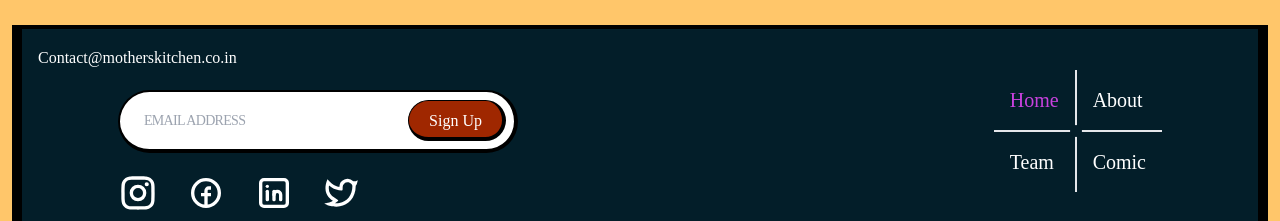
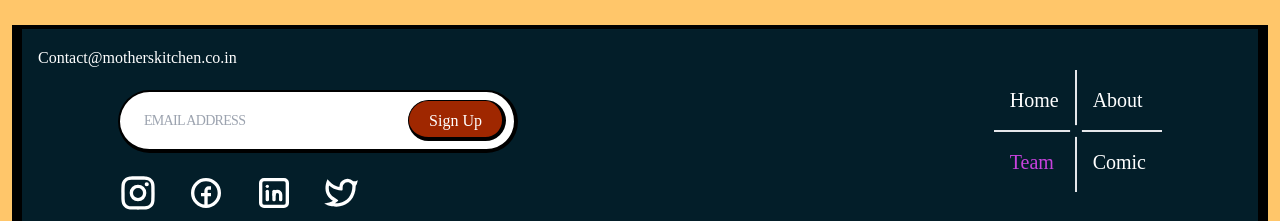
Before and after one commit to Rajat-Raghuvanshi-0512/mother-kitchen, a React (Vite) app in the folder mother-kitchen-frontend/: page /team in a window 1280 px wide. Shown: the part 2264-2485 px from the top of the page. Built offline with nearby package versions, Linux system fonts and the light colour scheme; a web font is replaced by a local one.

Commit message:
Minor bug fixes

```diff
--- a/mother-kitchen-frontend/src/components/Footer.jsx
+++ b/mother-kitchen-frontend/src/components/Footer.jsx
@@ -4,8 +4,9 @@ import { RiInstagramLine, RiTwitterLine, RiUser3Fill } from 'react-icons/ri'
 import { TbBrandLinkedin } from 'react-icons/tb'
 import { BsQuestionCircle } from 'react-icons/bs'
 import { TextLogo, footerImg } from '../assets'
+import { Link, useLocation } from 'react-router-dom'
 
-const FooterSm = () => {
+const FooterSm = ({ location }) => {
   return (
     <footer className="m-1 mt-20 rounded-bl-3xl rounded-br-3xl border-4 border-b-[14px] border-l-4 border-r-[10px] border-black bg-[#031E29] p-2 pb-0 text-white">
       <div className="mb-5 mt-2 flex w-full justify-between rounded-full border-2 border-b-4 border-r-4 border-black bg-white p-1">
@@ -40,13 +41,45 @@ const FooterSm = () => {
         <div className=" ml-auto flex  flex-col text-xl">
           <div className="pr- flex justify-end text-xs">
             <div className="relative">
-              <div className="border-b-2  border-r-2 p-2 text-[#C842DE]">Home</div>
-              <div className="border-r-2 p-2">Team</div>
+              <div className="border-b-2  border-r-2 p-2">
+                <Link
+                  to={'/'}
+                  className={`${location.pathname === '/' && 'text-[#C842DE]'}`}
+                  onClick={() => scrollTo(0, 0)}
+                >
+                  Home
+                </Link>
+              </div>
+              <div className="border-r-2 p-2">
+                <Link
+                  to={'/team'}
+                  className={`${location.pathname === '/team' && 'text-[#C842DE]'}`}
+                  onClick={() => scrollTo(0, 0)}
+                >
+                  Team
+                </Link>
+              </div>
               <div className="absolute bottom-[43%] left-[87%] h-3 w-3 rounded-full bg-[#031E29] "></div>
             </div>
             <div>
-              <div className="p-2 ">About</div>
-              <div className="border-t-2  p-2">Comic</div>
+              <div className="p-2 ">
+                <Link
+                  to={'/about'}
+                  className={`${location.pathname === '/about' && 'text-[#C842DE]'}`}
+                  onClick={() => scrollTo(0, 0)}
+                >
+                  About
+                </Link>
+              </div>
+              <div className="border-t-2  p-2">
+                <Link
+                  to={'/comic'}
+                  className={`${location.pathname === '/comic' && 'text-[#C842DE]'}`}
+                  onClick={() => scrollTo(0, 0)}
+                >
+                  Comic
+                </Link>
+              </div>
             </div>
           </div>
           <img src={TextLogo} alt="logo" className="relative -right-5 top-10 w-20" />
@@ -55,7 +88,7 @@ const FooterSm = () => {
     </footer>
   )
 }
-const FooterMd = () => {
+const FooterMd = ({ location }) => {
   return (
     <footer className="m-1 mt-20 rounded-bl-3xl rounded-br-3xl border-4 border-b-[15px] border-l-[10px] border-r-[10px] border-black bg-[#031E29] p-4 pb-0 text-white">
       <a href="mailto:contact@motherskitchen.co.in" className="font-gluten text-xs">
@@ -87,13 +120,45 @@ const FooterMd = () => {
         <div className=" ml-auto flex  flex-col text-xl">
           <div className="flex justify-end pr-10">
             <div className="relative">
-              <div className="border-b-2  border-r-2 p-4 text-[#C842DE]">Home</div>
-              <div className="border-r-2 p-4">Team</div>
+              <div className="border-b-2  border-r-2 p-4">
+                <Link
+                  to={'/'}
+                  className={`${location.pathname === '/' && 'text-[#C842DE]'}`}
+                  onClick={() => scrollTo(0, 0)}
+                >
+                  Home
+                </Link>
+              </div>
+              <div className="border-r-2 p-4">
+                <Link
+                  to={'/team'}
+                  className={`${location.pathname === '/team' && 'text-[#C842DE]'}`}
+                  onClick={() => scrollTo(0, 0)}
+                >
+                  Team
+                </Link>
+              </div>
               <div className="absolute bottom-[45%] left-[92%] h-3 w-3 rounded-full bg-[#031E29] "></div>
             </div>
             <div>
-              <div className="p-4 ">About</div>
-              <div className="border-t-2  p-4">Comic</div>
+              <div className="p-4 ">
+                <Link
+                  to={'/about'}
+                  className={`${location.pathname === '/about' && 'text-[#C842DE]'}`}
+                  onClick={() => scrollTo(0, 0)}
+                >
+                  About
+                </Link>
+              </div>
+              <div className="border-t-2  p-4">
+                <Link
+                  to={'/comic'}
+                  className={`${location.pathname === '/comic' && 'text-[#C842DE]'}`}
+                  onClick={() => scrollTo(0, 0)}
+                >
+                  Comic
+                </Link>
+              </div>
             </div>
           </div>
           <div className="ml-auto mt-10 pr-5">
@@ -108,7 +173,7 @@ const FooterMd = () => {
     </footer>
   )
 }
-const FooterLg = () => {
+const FooterLg = ({ location }) => {
   return (
     <footer className="m-3 mt-20 rounded-bl-3xl rounded-br-3xl border-4 border-b-[15px] border-l-[10px] border-r-[10px] border-black bg-[#031E29] p-4 pb-0 text-white">
       <a href="mailto:contact@motherskitchen.co.in" className="font-gluten">
@@ -140,13 +205,45 @@ const FooterLg = () => {
         <div className=" ml-auto flex  flex-col text-xl">
           <div className="flex justify-end pr-20">
             <div className="relative">
-              <div className="border-b-2  border-r-2 p-4 text-[#C842DE]">Home</div>
-              <div className="border-r-2 p-4">Team</div>
+              <div className="border-b-2  border-r-2 p-4">
+                <Link
+                  to={'/'}
+                  className={`${location.pathname === '/' && 'text-[#C842DE]'}`}
+                  onClick={() => scrollTo(0, 0)}
+                >
+                  Home
+                </Link>
+              </div>
+              <div className="border-r-2 p-4">
+                <Link
+                  to={'/team'}
+                  className={`${location.pathname === '/team' && 'text-[#C842DE]'}`}
+                  onClick={() => scrollTo(0, 0)}
+                >
+                  Team
+                </Link>
+              </div>
               <div className="absolute bottom-[45%] left-[92%] h-3 w-3 rounded-full bg-[#031E29] "></div>
             </div>
             <div>
-              <div className="p-4 ">About</div>
-              <div className="border-t-2  p-4">Comic</div>
+              <div className="p-4 ">
+                <Link
+                  to={'/about'}
+                  className={`${location.pathname === '/about' && 'text-[#C842DE]'}`}
+                  onClick={() => scrollTo(0, 0)}
+                >
+                  About
+                </Link>
+              </div>
+              <div className="border-t-2  p-4">
+                <Link
+                  to={'/comic'}
+                  className={`${location.pathname === '/comic' && 'text-[#C842DE]'}`}
+                  onClick={() => scrollTo(0, 0)}
+                >
+                  Comic
+                </Link>
+              </div>
             </div>
           </div>
           <div className="ml-auto mt-20 pr-5">
@@ -163,18 +260,19 @@ const FooterLg = () => {
 }
 
 const Footer = () => {
+  const location = useLocation()
   return (
     <div>
       <div className="md:hidden ">
         {/*Small Screen*/}
-        <FooterSm />
+        <FooterSm location={location} />
       </div>
 
       <div className="hidden md:block lg:hidden">
-        <FooterMd />
+        <FooterMd location={location} />
       </div>
       <div className="hidden lg:block">
-        <FooterLg />
+        <FooterLg location={location} />
       </div>
     </div>
   )
--- a/mother-kitchen-frontend/src/components/Home/ReviewCard.jsx
+++ b/mother-kitchen-frontend/src/components/Home/ReviewCard.jsx
@@ -2,7 +2,7 @@ import { AiFillStar } from 'react-icons/ai'
 const ReviewCard = ({ name, profession, title, desc, bgColor, image }) => {
   return (
     <div
-      className={`w-[270px] rounded-lg border-2 border-b-8 border-r-8 border-black font-lexend text-white shadow-xl  md:w-[370px] md:rounded-3xl md:border-4 md:border-b-[13px] md:border-r-[13px] md:p-4 ${bgColor} `}
+      className={`w-[250px] rounded-lg border-2 border-b-8 border-r-8 border-black font-lexend text-white shadow-xl  md:w-[370px] md:rounded-3xl md:border-4 md:border-b-[13px] md:border-r-[13px] md:p-4 ${bgColor} `}
     >
       <h5 className="mt-4 px-2 text-left text-sm font-bold md:text-base">{name}</h5>
       <h4 className="px-2  text-left text-[8px] font-semibold md:text-[10px]">{profession}</h4>
--- a/mother-kitchen-frontend/src/components/Home/Reviews.jsx
+++ b/mother-kitchen-frontend/src/components/Home/Reviews.jsx
@@ -98,7 +98,7 @@ const renderCustomThumbs = () => {
 const ReviewsSm = () => {
   return (
     <section>
-      <div className=" flex items-center justify-center">
+      <div className="flex items-center justify-center">
         <img loading="lazy" src={ReviewHeading} alt="ax" className="w-[90%] xl:w-[70%]" />
       </div>
       <div className="relative">
@@ -109,11 +109,11 @@ const ReviewsSm = () => {
           className="absolute top-20 -z-20 h-[80vh] scale-125 object-cover md:h-[200vh]"
         />
       </div>
-      <div className="relative mt-10 overflow-x-auto md:mt-0">
+      <div className="relative mt-10 md:mt-0">
         <Carousel
           autoFocus
           centerMode={true}
-          centerSlidePercentage={70}
+          centerSlidePercentage={65}
           showIndicators={false}
           showStatusBar={false}
           showStatus={false}
```
